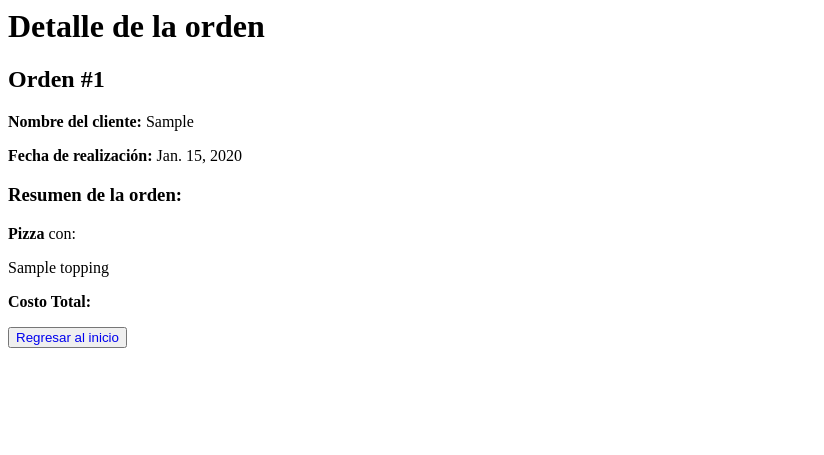
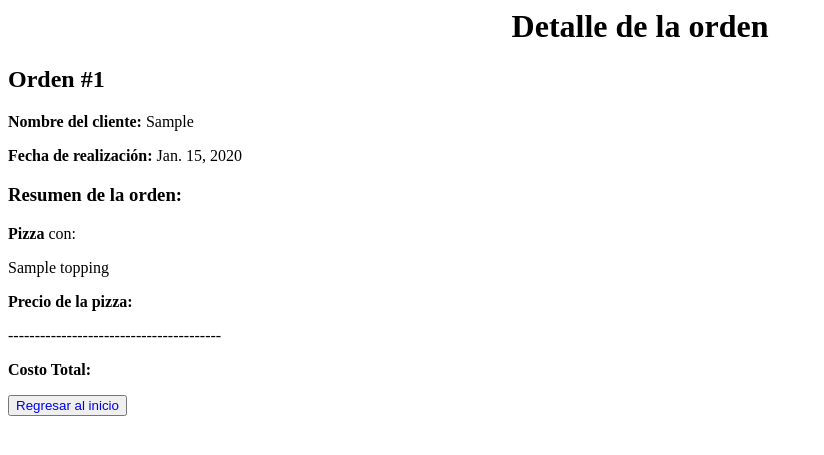
Before and after one commit to ucab-guayana-iinf/p-zza-ucab-django, a Django app: page /order/1 in a window 1280 px wide. Shown: the top 455 px of the page, without its empty margins (0-824 px from the left). Run offline with Django 3.2, Linux system fonts and the light colour scheme; tables that the repository leaves empty hold one stand-in row (values such as "Sample post").

Commit message:
Agregar precio de cada pizza en detalle de orden

```diff
--- a/src/pizzeria_frontend/templates/pizzeria_frontend/detail.html
+++ b/src/pizzeria_frontend/templates/pizzeria_frontend/detail.html
@@ -1,4 +1,4 @@
-<h1>Detalle de la orden</h1>
+<h1 style="text-align: center;">Detalle de la orden</h1>
 
 {% if error_message %}<p><strong>{{ error_message }}</strong></p>{% endif %}
 
@@ -16,6 +16,8 @@
     {% else %}
         <p><strong>Pizza {{ pizza.size.name }}</strong> sin toppings</p>
     {% endif %}
+    <p><strong>Precio de la pizza:</strong> {{ pizza.pizza_price }}</p>
+    <p>----------------------------------------</p>
 {% endfor %}
 
 <p><strong>Costo Total:</strong> {{ order.order_price }}</p>
```
